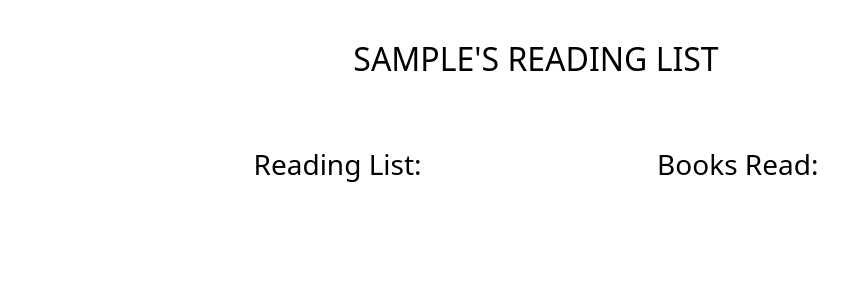
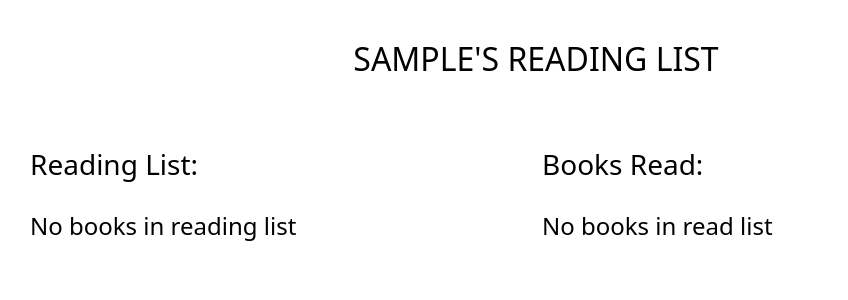
Before and after one commit to adricastro1/Book-Club, a Django app: page /readinglists/ in a window 1280 px wide. Shown: the part 80-380 px from the top of the page, without its empty margins (104-952 px from the left). Run offline with Django 4.2, Linux system fonts and the light colour scheme; the visitor is signed in with stand-in values (Sample User, id 1); data comes from the database, SQL or seed files in the repository; data that the repository does not hold is empty.

Commit message:
small bug fixes

```diff
--- a/main_app/static/css/style.css
+++ b/main_app/static/css/style.css
@@ -195,13 +195,17 @@ nav {
 }
 
 
-#action-1, #action-2, #action-3, #action-4 {
+#action-1, #action-2,
+#action-3, #action-4  {
     color: darkgray;
     margin: 3px 15px 0 0;
     font-size: 30px;
 }
 
-#action-1:hover, #action-2:hover, #action-3:hover, #action-4:hover {
+#action-1:hover, #action-2:hover,
+#action-3:hover, #action-4:hover,
+#action-5:hover, #action-6:hover,
+#action-7:hover {
     color: rgb(89, 89, 89);
 }
 
@@ -228,14 +232,11 @@ nav {
     font-size: 20px;
 }
 
-#user, #action {
+#user {
     color: darkgray;
     margin-top: 3px;
 }
 
-#action {
-    margin: 10px;
-}
 
 #username {
     margin: 0 10px;
@@ -257,7 +258,9 @@ nav {
    align-items: center;
 }
 
-
+#user-view {
+    text-align: center;
+}
 
 /* READING LIST */
 
@@ -298,7 +301,7 @@ nav {
 }
 
 .books-read > .material-symbols-outlined{
-    color: green;
+    color: rgb(98, 143, 98);
     font-size: 70px;
     margin:0 20px;
 }
@@ -308,7 +311,7 @@ nav {
 }
 
 #book-title > .material-symbols-outlined {
-    color: navy;
+    color: rgb(95, 116, 155);
     font-size: 70px;
     margin-right: 20px;
 }
@@ -323,17 +326,29 @@ nav {
     margin-bottom: 30px;
 }
 
-button > #action {
-    margin: 0;
-    font-size: 30px;
-}
 
 .btns-p >button {
     margin: 5px;
 }
 
+#list-btn, #list-btn-1, #list-btn-3 {
+    background-color: rgb(220, 218, 218) !important;
+}
+
+
+#action-5, #action-6, #action-7 {
+    color: rgb(149, 148, 148);
+    margin-top: 3px;
+    font-size: 30px;
+}
+
 .p {
     margin-bottom: 0;
+}
+
+.list-title {
+    width: 500px;
+    margin-bottom: 30px;
 }
 
 /* FORMS */
@@ -422,11 +437,8 @@ textarea#id_synopsis {
     margin-bottom: 30px;
 }
 
-.button-c {
-    margin-top: 30px;
-}
 
-#btn-form, #btn-form-1, #btn-form-2, #btn-form-3 {
+#btn-form, #btn-form-1, #btn-form-2, #btn-form-3, #btn-form-4 {
     margin: 30px 15px 0 0;
 
 }
--- a/main_app/templates/books/readinglist.html
+++ b/main_app/templates/books/readinglist.html
@@ -3,7 +3,8 @@
 <h2 id="user-list">{{reading_list.user}}'s Reading List</h2>
 <div class="list">
     <section >
-        <h3>Reading List:</h3>
+        <h3 class="list-title">Reading List:</h3>
+        {% if book_list %}
         {% for book in book_list %}
         <a href="{% url 'detail' book.id %}">
         <div class="book-list">
@@ -17,25 +18,29 @@
             <div id="list-buttons">
                 <form class="btns-p" method="POST" action="{% url 'remove_book' book.id reading_list_id %}">
                     {% csrf_token %}
-                    <button class="btn btn-light" type="submit">
-                        <span id="action" class="material-symbols-outlined">delete</span>
+                    <button id="list-btn-1"class="btn btn-light" type="submit">
+                        <span id="action-5" class="material-symbols-outlined">delete</span>
                     </button>
                 </form>
                 <form class="btns-p" method="post" action="{% url 'mark_as_read' book.id reading_list_id %}">
                     {% csrf_token %}
                     <input type="hidden" name="book_id" value="{{ book.id }}">
-                    <button class="btn btn-light" type="submit">
-                        <span id="action" class="material-symbols-outlined">check_box</span>
+                    <button id="list-btn" class="btn btn-light" type="submit">
+                        <span id="action-6" class="material-symbols-outlined">check_box</span>
                     </button>
                   </form>
             </div>
         </div>
         {% endfor %}
         </a>
+        {% else %}
+        <h4>No books in reading list</h4>
+        {% endif %}
     </section>
 
     <section>
-        <h3>Books Read:</h3>
+        <h3 class="list-title">Books Read:</h3>
+        {% if read_list %}
         {% for book in read_list %}
         <a href="{% url 'detail' book.id %}">
             <div class="read-list">
@@ -48,15 +53,17 @@
                 </div>
                 <form class="btns-p" method="POST" action="{% url 'remove_read' book.id books_read_id %}">
                     {% csrf_token %}
-                    <button class="btn btn-light" type="submit">
-                        <span id="action" class="material-symbols-outlined">delete</span>
+                    <button id="list-btn-3" class="btn btn-light" type="submit">
+                        <span id="action-7" class="material-symbols-outlined">delete</span>
                     </button>
                 </form>
             </div>
         </a>
         {% endfor %}
+        {% else %}
+        <h4>No books in read list</h4>
+        {% endif %}
     </section>
-
 
 </div>
 
--- a/main_app/templates/main_app/book_confirm_delete.html
+++ b/main_app/templates/main_app/book_confirm_delete.html
@@ -4,9 +4,9 @@
 
 <div class="form-center">
     <div id="delete-form-1" class="form-c">
-        <h1 class="form-title">Delete Book</h1>
+        <h3 class="form-title">Delete Book</h3>
 
-        <h4>Are you sure you want to delete book {{ object.title }}?</h4>
+        <h4>Are you sure you want to delete book - {{ object.title }}?</h4>
 
         <form action="" method="POST">
             {% csrf_token %}
--- a/main_app/templates/main_app/review_confirm_delete.html
+++ b/main_app/templates/main_app/review_confirm_delete.html
@@ -4,7 +4,7 @@
 
 <div class="form-center">
     <div class="form-c" id="delete-form">
-        <h1 class="form-title">Delete Review</h1>
+        <h3 class="form-title">Delete Review</h3>
 
         <h4>Are you sure you want to delete review for {{object.book}}?</h4>
 
--- a/main_app/templates/registration/login.html
+++ b/main_app/templates/registration/login.html
@@ -9,7 +9,7 @@
       {% csrf_token %}
       {{ form.as_p }}
       <input type="hidden" name="next" value="{{ next }}">
-      <button class="button-c" type="submit" class="btn">Log In</button>
+      <button id="btn-form-4" type="submit" class="btn">Log In</button>
     </form>
   </div>
 </div>
--- a/main_app/views.py
+++ b/main_app/views.py
@@ -52,7 +52,10 @@ def readinglist(request):
 
 @login_required
 def book_detail(request, book_id):
-    reading_list = ReadingList.objects.get(user_id=request.user)
+    try:
+        reading_list = ReadingList.objects.get(user=request.user)
+    except ReadingList.DoesNotExist:
+        reading_list = ReadingList.objects.create(user=request.user)
     book = Book.objects.get(id=book_id)
     review_form = ReviewForm()
     return render(request, 'books/detail.html', {'book': book, 'reading_list_id': reading_list.id, 'review_form': review_form})
```
Also changed, not shown: main_app/templates/books/detail.html (+8 -3 lines).
